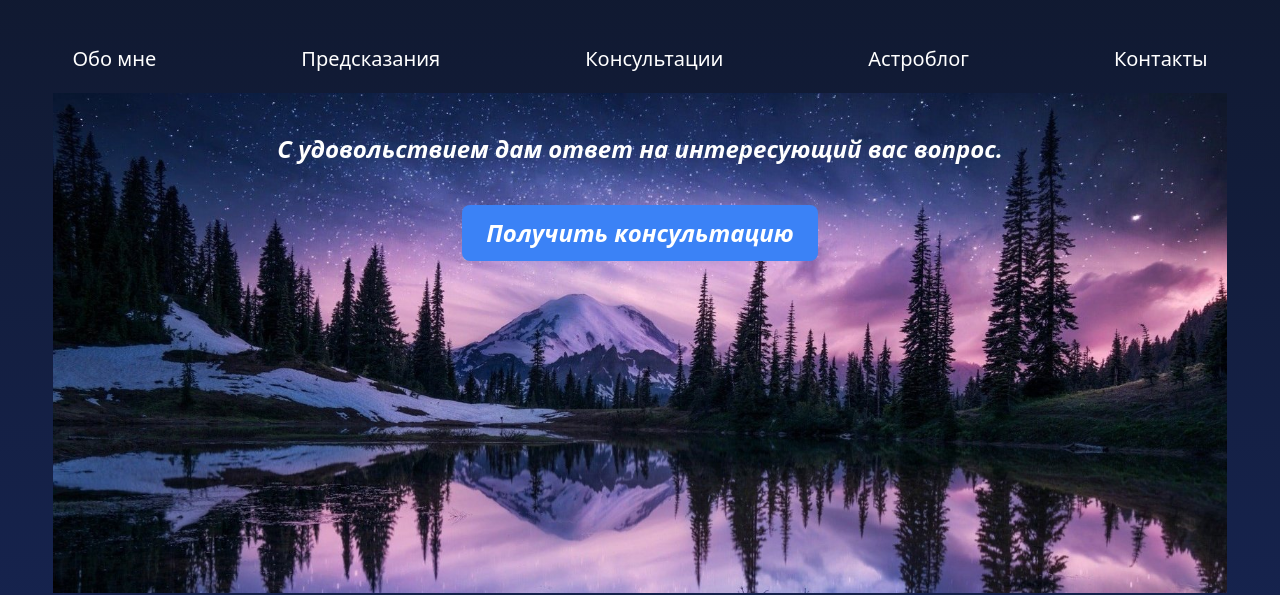
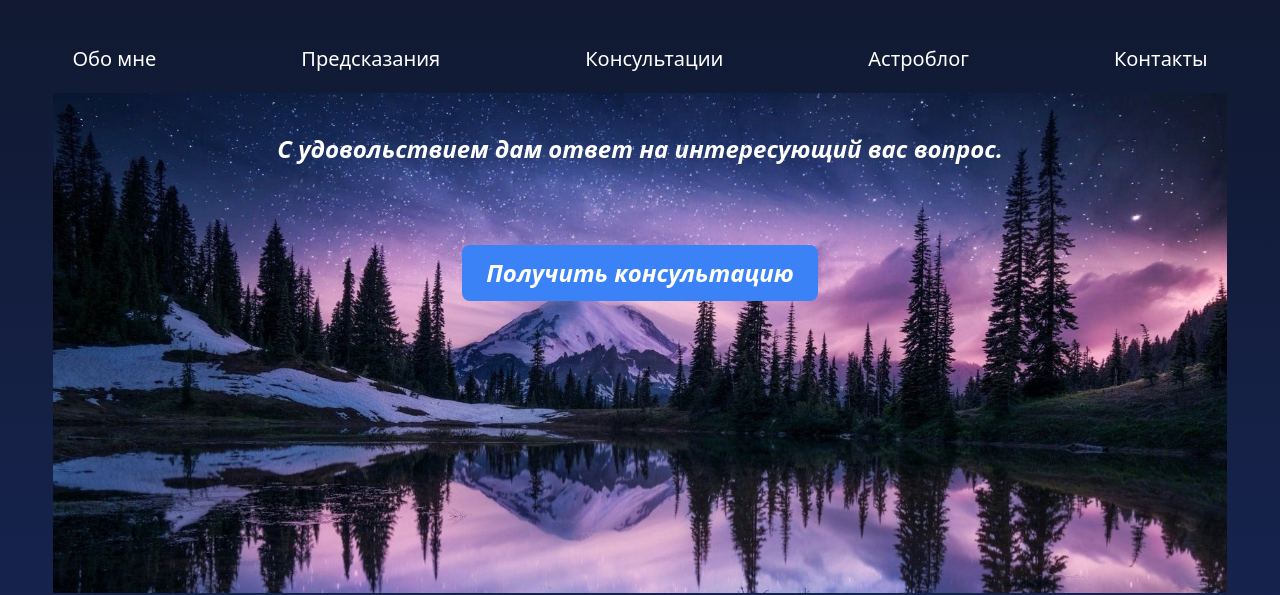
Before and after one commit to Olvovchenko/astrology, a website: page kontackt.html in a window 1280 px wide. Shown: the part 159-754 px from the top of the page. Drawn offline with nearby package versions, Linux system fonts and the light colour scheme.

Commit message:
поправила mt
mt

```diff
--- a/kontackt.html
+++ b/kontackt.html
@@ -97,7 +97,7 @@
 
       <a
         href="https://t.me/astromilena"
-        class="inline-block mt-10 px-6 py-3 bg-blue-500 hover:bg-blue-600 text-white font-semibold rounded-lg transition-colors duration-150"
+        class="inline-block mt-20 px-6 py-3 bg-blue-500 hover:bg-blue-600 text-white font-semibold rounded-lg transition-colors duration-150"
         target="_blank"
         rel="noopener noreferrer"
       >
```
